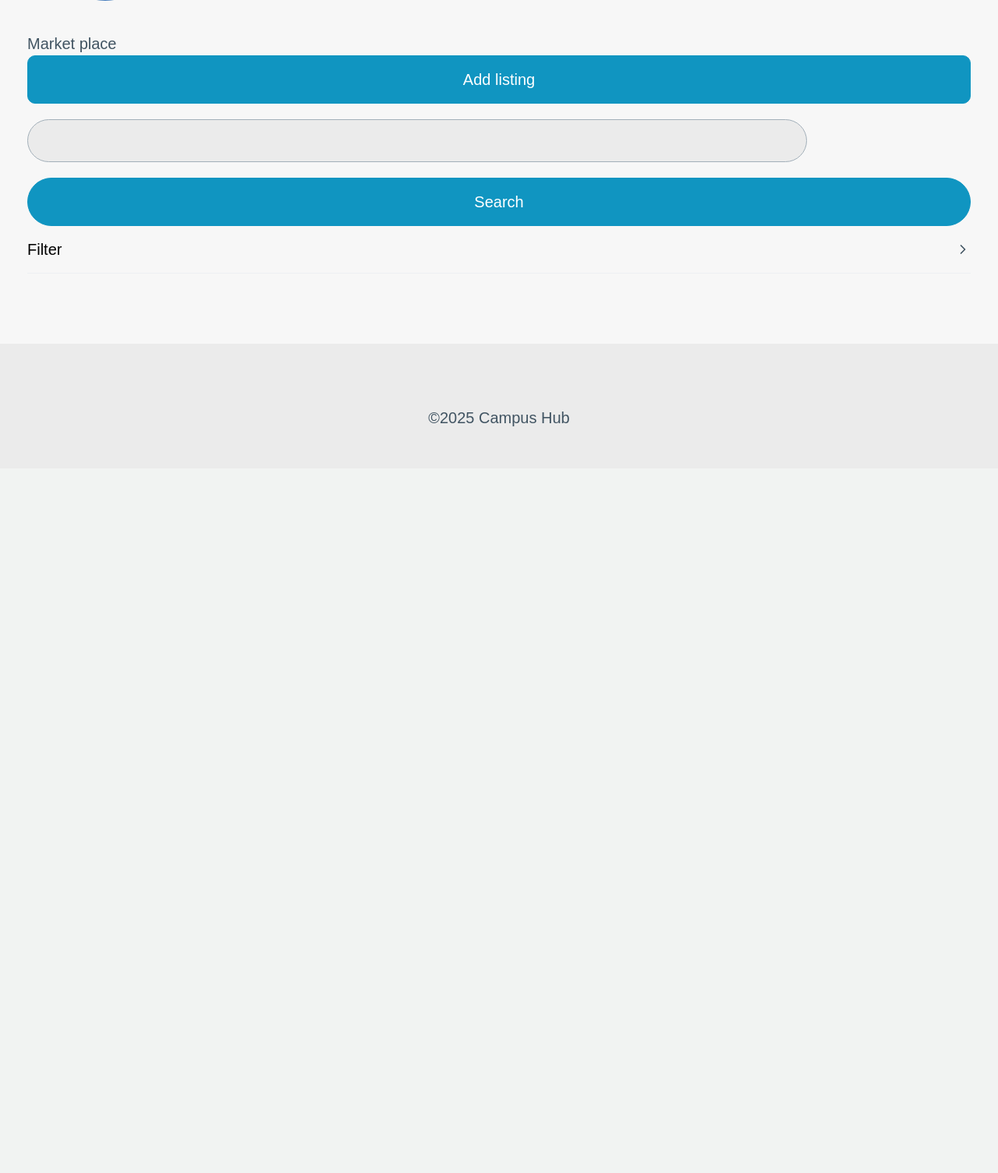
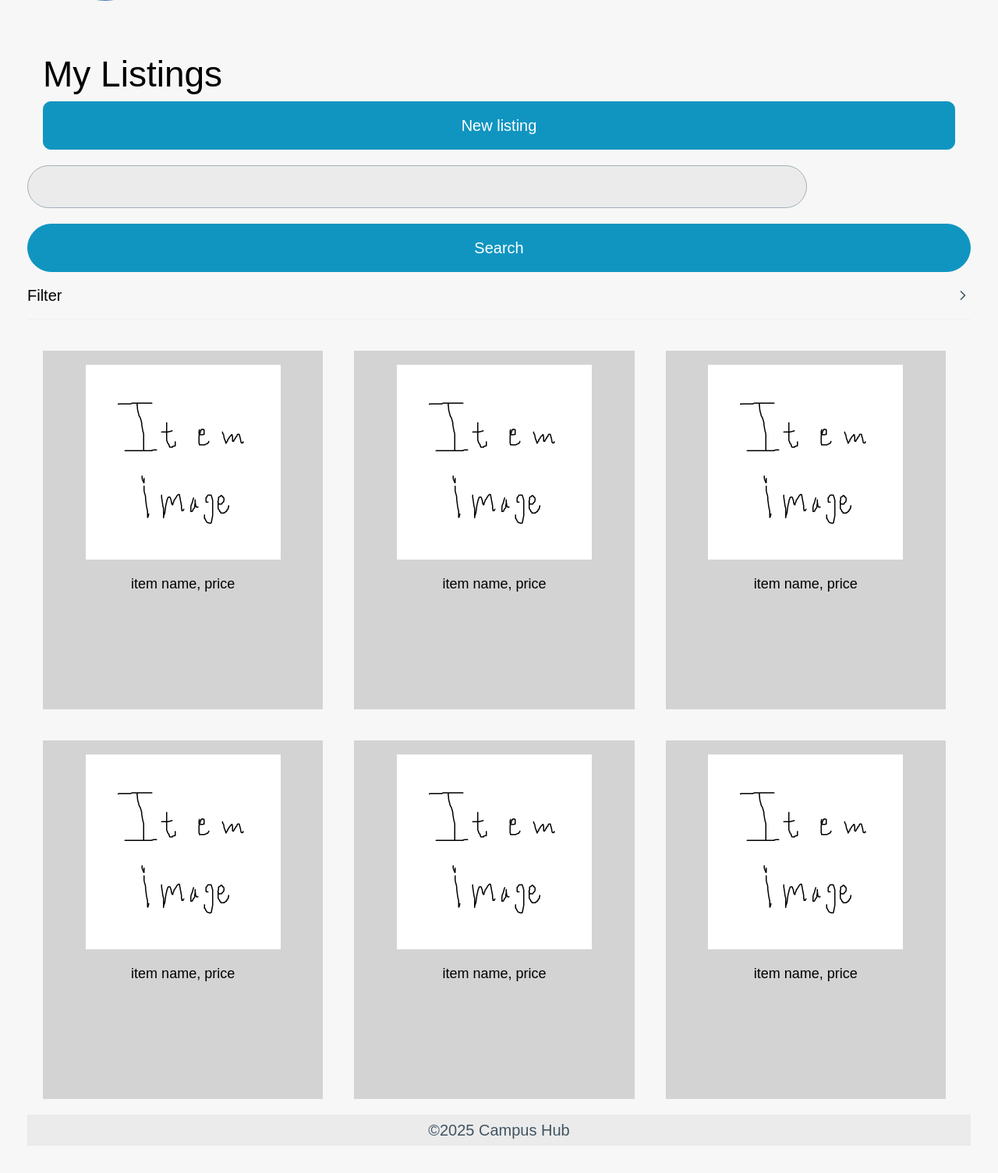
Before and after one commit to OhKh09373/ITCS333-Group3, a PHP site: the page made by standerd/My Listing.html in a window 1280 px wide. Shown: the part 199-1704 px from the top of the page at 78% size. Before the commit the page ends 746 px from the top, so only its background shows below. Run offline with PHP 8.4, Linux system fonts and the light colour scheme.

Commit message:
final design adjustment

```diff
--- a/standerd/My Listing.html
+++ b/standerd/My Listing.html
@@ -33,27 +33,81 @@
   </div>
 
   <div class="content">
-    <p class="page">Market place
-        <button id="listing">Add listing</button>
+    <p id="page">My Listings
+        <a href="My Listing.html"><button id="listing">New listing</button></a>
     </p>
-    <br>
     <details>
         <summary id="filter">
             <input type="text" id="search-bar">
-            <a href="#"><button id="search">Search</button></a>
-
+            <button id="search">Search</button>
             Filter
         </summary>
-        a
+        <div id="filter-contain">
+            <div class="contained">By time of listing <br>
+                <input class="radiofilter"  type="radio">Newest <br>
+                <input class="radiofilter" type="radio">Oldest
+                </div>
+            <div class="contained">By type<br>
+                <input class="radiofilter" type="radio">Electronics <br>
+                <input class="radiofilter" type="radio">Books
+            </div>
+            <div class="contained">By price<br>
+                <input class="radiofilter" type="radio">Cheapest <br>
+                <input class="radiofilter" type="radio">Most expensive
+            </div>
+            <div class="contained">Negotiable<br>
+                <input class="radiofilter" type="radio">Yes <br>
+                <input class="radiofilter" type="radio">No
+            </div>
+            <div class="contained">
+                <button id="search">Clear</button>
+            </div>
+            <div class="contained">
+                <button id="search">Apply</button>
+            </div>
+        </div>
     </details>
-</div>
+    <div class="items">
+    <div class="item">
+        <img src="placeholder.png" class="itemimage"> <br>
+        <p class="itemdetails">
+            item name, price
+        </p>
+    </div>
+    <div class="item">
+        <img src="placeholder.png" class="itemimage"> <br>
+        <p class="itemdetails">
+            item name, price
+        </p>
+    </div>
+    <div class="item">
+        <img src="placeholder.png" class="itemimage"> <br>
+        <p class="itemdetails">
+            item name, price
+        </p>
+    </div>
+    <div class="item">
+        <img src="placeholder.png" class="itemimage"> <br>
+        <p class="itemdetails">
+            item name, price
+        </p>
+    </div>
+    <div class="item">
+        <img src="placeholder.png" class="itemimage"> <br>
+        <p class="itemdetails">
+            item name, price
+        </p>
+    </div>
+    <div class="item">
+        <img src="placeholder.png" class="itemimage"> <br>
+        <p class="itemdetails">
+            item name, price
+        </p>
+    </div>
+    </div>
 
-<div>
-
-</div>
-
-<footer>
+    <footer>
     <p>&copy2025 Campus Hub</p>
-</footer>
+    </footer>
 
 </body>
--- a/standerd/style.css
+++ b/standerd/style.css
@@ -264,9 +264,9 @@ footer{
     color: #000000;
     grid-template-columns: repeat(3, 33%);
     width: 100%;
-    height: 20cm;
+    height: 200%;
     align-self: center;
-    grid-template-rows: repeat(2, 50%);
+    grid-template-rows: repeat(2, 500px);
     text-align: center;
 }
 
@@ -280,5 +280,11 @@ footer{
 }
 
 .itemimage{
-    width: 20%;
+    width: 250px;
+    margin: 5%;
 }
+
+.itemdetails{
+    color: #000000;
+    font-size: large;
+}
```
Also changed, not shown: standerd/index.html (+25 -7 lines).
